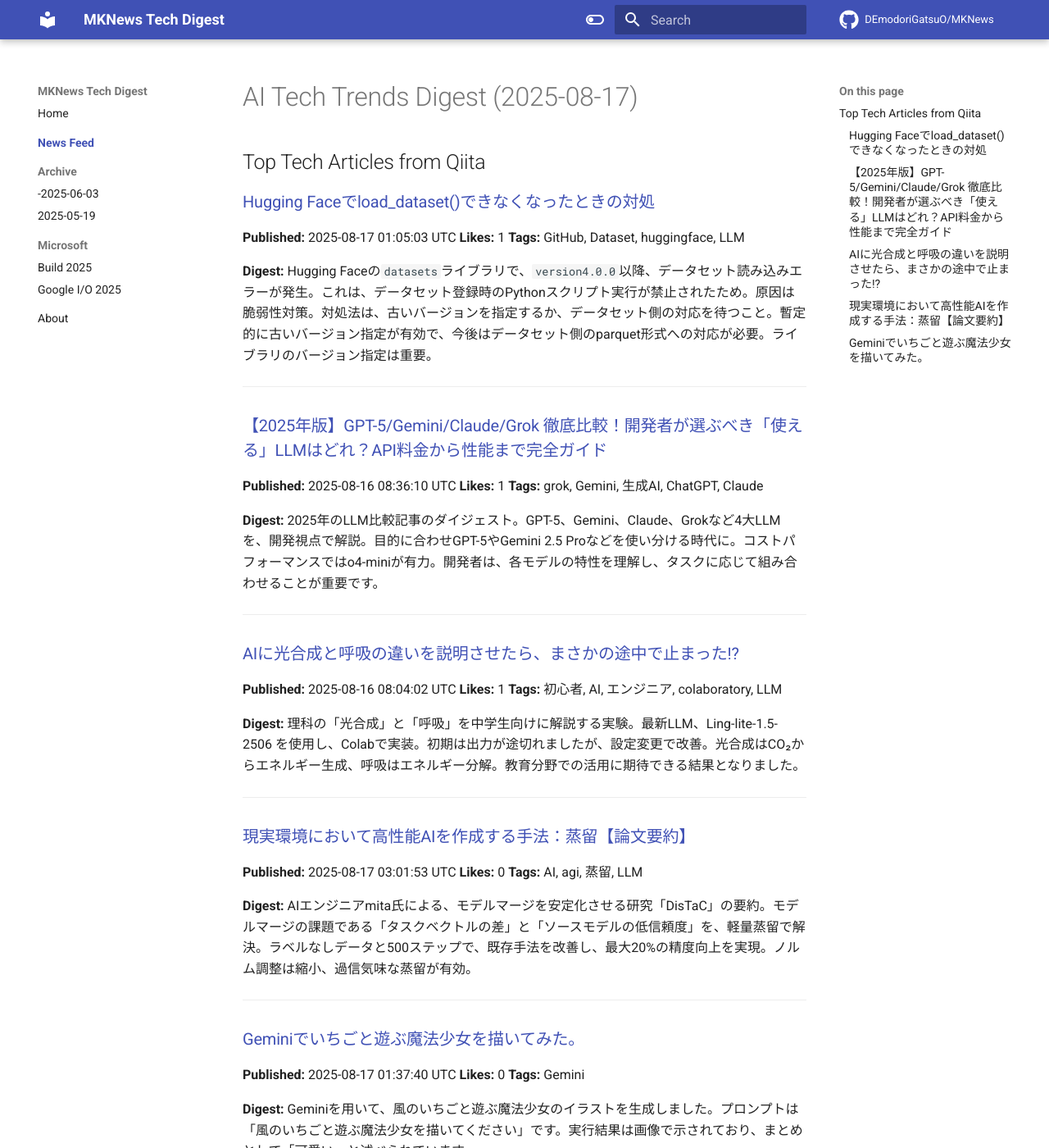
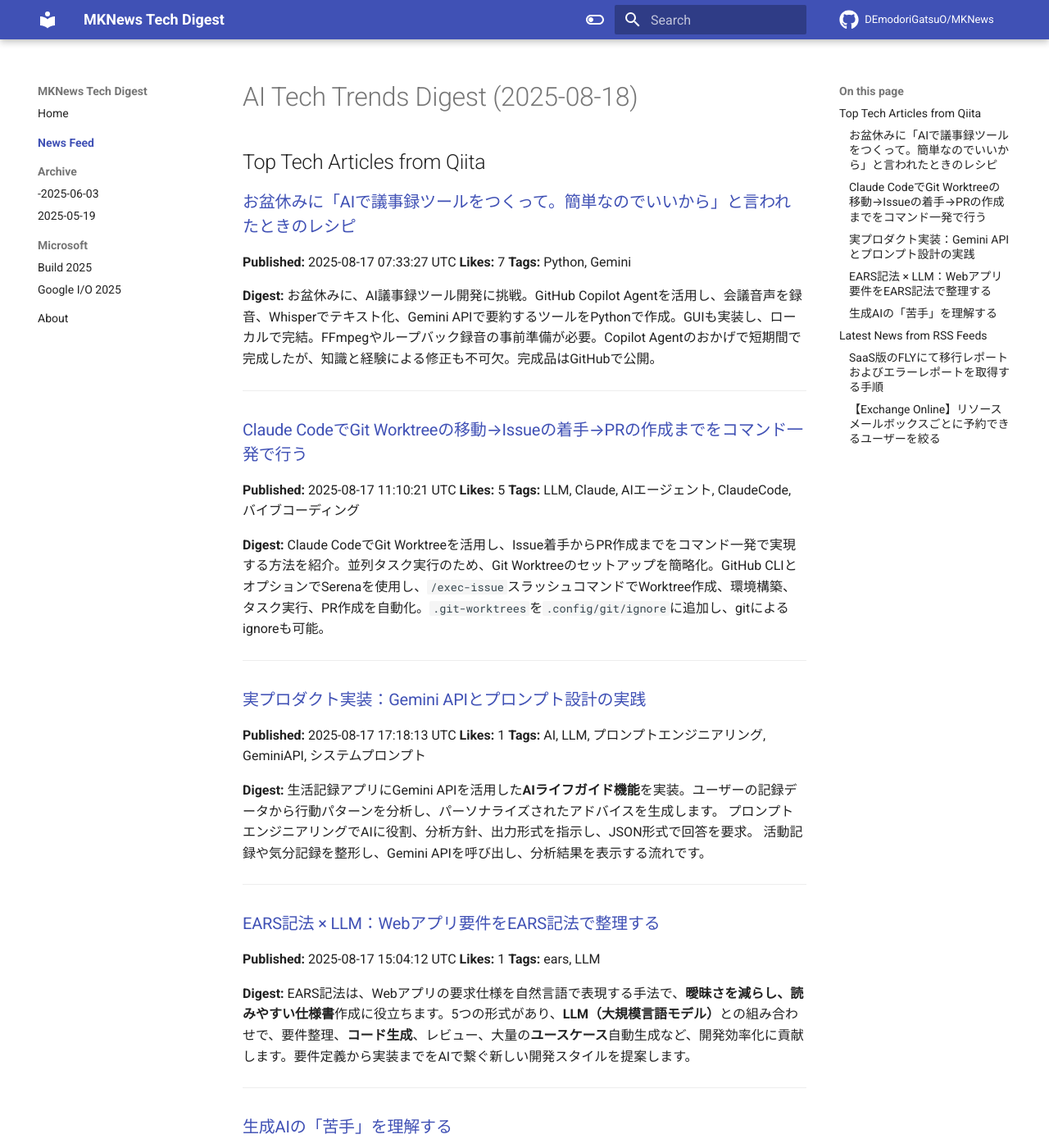
Before and after one commit to DEmodoriGatsuO/MKNews, an MkDocs documentation site: the page built from docs/news/index.md, in a window 1280 px wide and 1400 px high. Shown: the whole window at 82% size. Built offline with MkDocs 1.6.1 and Material for MkDocs 9.7.7, drawn with Linux system fonts in a browser that asks for light colours; comment, search, counter and statistics services are not loaded; some of the changed text lies outside the part shown.

Commit message:
Automated AI Tech Digest - 2025-08-18

```diff
--- a/docs/news/index.md
+++ b/docs/news/index.md
@@ -1,55 +1,78 @@
-# AI Tech Trends Digest (2025-08-17)
+# AI Tech Trends Digest (2025-08-18)
 
 
 ## Top Tech Articles from Qiita
 
 
-### [Hugging Faceでload_dataset()できなくなったときの対処](https://qiita.com/tetsuro731/items/783afb42f9a36787262b)
-**Published:** 2025-08-17 01:05:03 UTC
-**Likes:** 1
-**Tags:** GitHub, Dataset, huggingface, LLM
+### [お盆休みに「AIで議事録ツールをつくって。簡単なのでいいから」と言われたときのレシピ](https://qiita.com/R_28/items/dbcce690a69bf7964423)
+**Published:** 2025-08-17 07:33:27 UTC
+**Likes:** 7
+**Tags:** Python, Gemini
 
 **Digest:**
-Hugging Faceの`datasets`ライブラリで、`version4.0.0`以降、データセット読み込みエラーが発生。これは、データセット登録時のPythonスクリプト実行が禁止されたため。原因は脆弱性対策。対処法は、古いバージョンを指定するか、データセット側の対応を待つこと。暫定的に古いバージョン指定が有効で、今後はデータセット側のparquet形式への対応が必要。ライブラリのバージョン指定は重要。
+お盆休みに、AI議事録ツール開発に挑戦。GitHub Copilot Agentを活用し、会議音声を録音、Whisperでテキスト化、Gemini APIで要約するツールをPythonで作成。GUIも実装し、ローカルで完結。FFmpegやループバック録音の事前準備が必要。Copilot Agentのおかげで短期間で完成したが、知識と経験による修正も不可欠。完成品はGitHubで公開。
 
 ---
 
-### [【2025年版】GPT-5/Gemini/Claude/Grok 徹底比較！開発者が選ぶべき「使える」LLMはどれ？API料金から性能まで完全ガイド](https://qiita.com/okikusan-public/items/bee8d180dc0e85aa34f8)
-**Published:** 2025-08-16 08:36:10 UTC
-**Likes:** 1
-**Tags:** grok, Gemini, 生成AI, ChatGPT, Claude
+### [Claude CodeでGit Worktreeの移動→Issueの着手→PRの作成までをコマンド一発で行う](https://qiita.com/getty104/items/388fb3d834f9e2a4f84e)
+**Published:** 2025-08-17 11:10:21 UTC
+**Likes:** 5
+**Tags:** LLM, Claude, AIエージェント, ClaudeCode, バイブコーディング
 
 **Digest:**
-2025年のLLM比較記事のダイジェスト。GPT-5、Gemini、Claude、Grokなど4大LLMを、開発視点で解説。目的に合わせGPT-5やGemini 2.5 Proなどを使い分ける時代に。コストパフォーマンスではo4-miniが有力。開発者は、各モデルの特性を理解し、タスクに応じて組み合わせることが重要です。
+Claude CodeでGit Worktreeを活用し、Issue着手からPR作成までをコマンド一発で実現する方法を紹介。並列タスク実行のため、Git Worktreeのセットアップを簡略化。GitHub CLIとオプションでSerenaを使用し、`/exec-issue`スラッシュコマンドでWorktree作成、環境構築、タスク実行、PR作成を自動化。`.git-worktrees`を`.config/git/ignore`に追加し、gitによるignoreも可能。
 
 ---
 
-### [AIに光合成と呼吸の違いを説明させたら、まさかの途中で止まった!?](https://qiita.com/john-rocky/items/f57ea1e1844d31e64372)
-**Published:** 2025-08-16 08:04:02 UTC
+### [実プロダクト実装：Gemini APIとプロンプト設計の実践](https://qiita.com/kaminuma/items/138475ebbc405e777749)
+**Published:** 2025-08-17 17:18:13 UTC
 **Likes:** 1
-**Tags:** 初心者, AI, エンジニア, colaboratory, LLM
+**Tags:** AI, LLM, プロンプトエンジニアリング, GeminiAPI, システムプロンプト
 
 **Digest:**
-理科の「光合成」と「呼吸」を中学生向けに解説する実験。最新LLM、Ling-lite-1.5-2506 を使用し、Colabで実装。初期は出力が途切れましたが、設定変更で改善。光合成はCO₂からエネルギー生成、呼吸はエネルギー分解。教育分野での活用に期待できる結果となりました。
+生活記録アプリにGemini APIを活用した**AIライフガイド機能**を実装。ユーザーの記録データから行動パターンを分析し、パーソナライズされたアドバイスを生成します。  プロンプトエンジニアリングでAIに役割、分析方針、出力形式を指示し、JSON形式で回答を要求。  活動記録や気分記録を整形し、Gemini APIを呼び出し、分析結果を表示する流れです。
 
 ---
 
-### [現実環境において高性能AIを作成する手法：蒸留【論文要約】](https://qiita.com/raise_fired_error/items/b68bf3362d15df2d91f5)
-**Published:** 2025-08-17 03:01:53 UTC
-**Likes:** 0
-**Tags:** AI, agi, 蒸留, LLM
+### [EARS記法 × LLM：Webアプリ要件をEARS記法で整理する](https://qiita.com/NaokiIshimura/items/490faa689a44c161070f)
+**Published:** 2025-08-17 15:04:12 UTC
+**Likes:** 1
+**Tags:** ears, LLM
 
 **Digest:**
-AIエンジニアmita氏による、モデルマージを安定化させる研究「DisTaC」の要約。モデルマージの課題である「タスクベクトルの差」と「ソースモデルの低信頼度」を、軽量蒸留で解決。ラベルなしデータと500ステップで、既存手法を改善し、最大20%の精度向上を実現。ノルム調整は縮小、過信気味な蒸留が有効。
+EARS記法は、Webアプリの要求仕様を自然言語で表現する手法で、**曖昧さを減らし、読みやすい仕様書**作成に役立ちます。5つの形式があり、**LLM（大規模言語モデル）**との組み合わせで、要件整理、**コード生成**、レビュー、大量の**ユースケース**自動生成など、開発効率化に貢献します。要件定義から実装までをAIで繋ぐ新しい開発スタイルを提案します。
 
 ---
 
-### [Geminiでいちごと遊ぶ魔法少女を描いてみた。](https://qiita.com/nori-channel/items/b47124136cd1bf9aef07)
-**Published:** 2025-08-17 01:37:40 UTC
-**Likes:** 0
-**Tags:** Gemini
+### [生成AIの「苦手」を理解する](https://qiita.com/tyoko010/items/606ddc11bfb1193255b6)
+**Published:** 2025-08-17 14:18:57 UTC
+**Likes:** 1
+**Tags:** 生成AI, LLM, ハルシネーション
 
 **Digest:**
-Geminiを用いて、風のいちごと遊ぶ魔法少女のイラストを生成しました。プロンプトは「風のいちごと遊ぶ魔法少女を描いてください」です。実行結果は画像で示されており、まとめとして「可愛い」と述べられています。
+生成AI（LLM）は万能ではなく、数値計算、トークン単位での情報処理、嘘を真実らしく説明する点が苦手です。例えば、計算間違いや単語内の文字数誤認識、存在しない機能の説明が挙げられます。正確な情報処理には外部ツールや検索機能と連携するなど、工夫が必要です。
 
 ---
+
+## Latest News from RSS Feeds
+
+
+### [SaaS版のFLYにて移行レポートおよびエラーレポートを取得する手順](https://blog.jbs.co.jp/entry/2025/08/18/141422)
+**Source:** JBS Blog
+**Published:** 2025-08-18 05:14:22 UTC
+**Tags:** FLY, FLYSaaS
+
+**Digest:**
+SaaS版FLYのリリースに伴い、データ移行が活発化。移行の詳細確認のため、FLYにおける移行レポートとエラーレポート生成の手順が重要に。円滑なデータ移行には、これらのレポートを活用し、問題点を迅速に把握することが求められます。
+
+---
+
+### [【Exchange Online】リソースメールボックスごとに予約できるユーザーを絞る](https://blog.jbs.co.jp/entry/2025/08/18/115605)
+**Source:** JBS Blog
+**Published:** 2025-08-18 02:56:05 UTC
+**Tags:** Exchange Online, Microsoft 365
+
+**Digest:**
+会議室やプロジェクター予約を効率化するリソースメールボックス。特定ユーザーへの予約制限方法を解説します。予約の承認/拒否オプション設定や、予約時間帯の制限、ユーザーグループによるアクセス制御などを活用し、会議室利用を最適化。
+
+---
```
